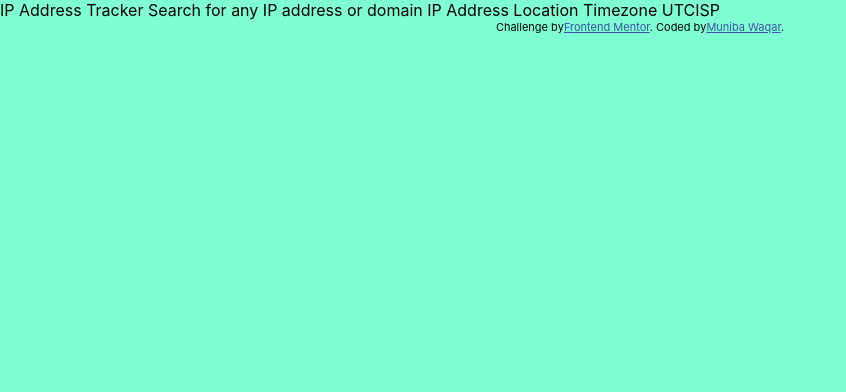
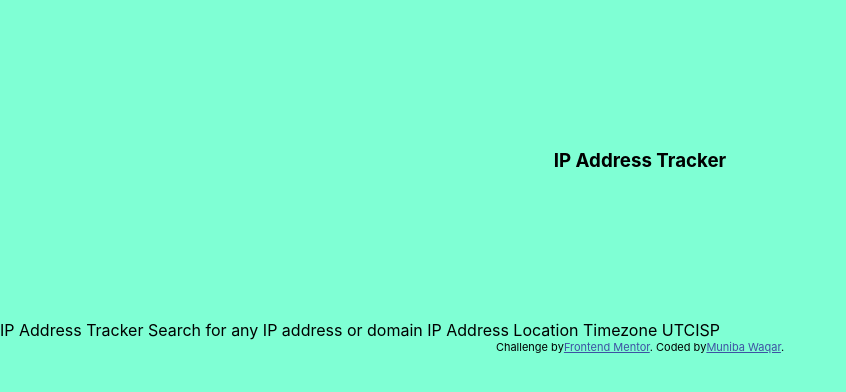
Before and after one commit to MunibaWq/trackerapp, a React (Create React App) app: page / in a window 1280 px wide. Shown: the top 392 px of the page, without its empty margins (0-846 px from the left). Built offline with nearby package versions, Linux system fonts and the light colour scheme.

Commit message:
Fixed exports

```diff
--- a/src/App.js
+++ b/src/App.js
@@ -1,13 +1,14 @@
 import "./App.css";
-import Footer from "./components";
+import { Footer, Header } from "./components";
 
 function App() {
   return (
     <div className="App">
       {/* Header block element */}
+      <Header />
       {/* Search results on top of the Header and Body Elements */}
       {/* Body Block element */}
-      {/* Footer */}
+
       <Footer />
     </div>
   );
--- a/src/components/Footer.js
+++ b/src/components/Footer.js
@@ -22,4 +22,4 @@ const Footer = () => {
   );
 };
 
-export default Footer;
+export { Footer };
--- a/src/components/index.js
+++ b/src/components/index.js
@@ -1 +1,2 @@
-export { default } from "./Footer.js";
+export * from "./Footer.js";
+export * from "./Header.js";
```
